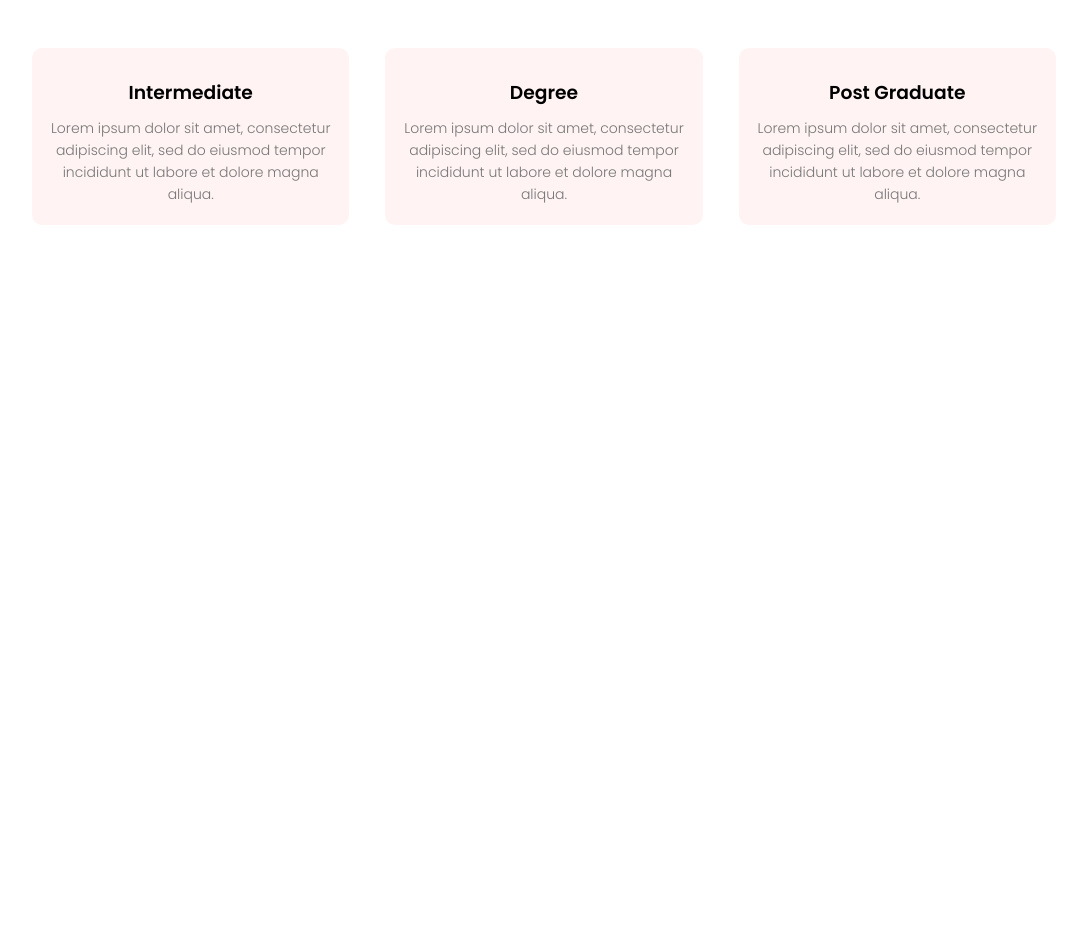
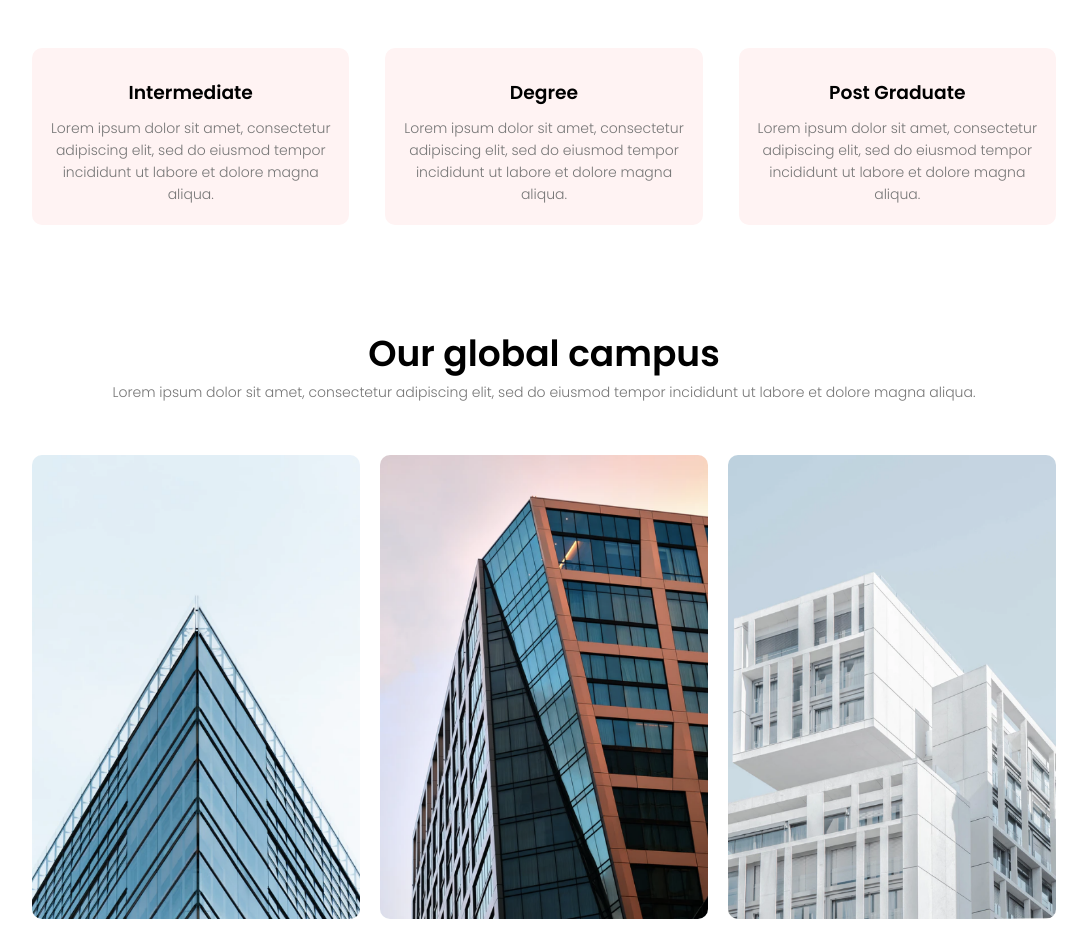
Before and after one commit to zhyzhy11123/website-keme, a plain HTML site: page index.html in a window 1280 px wide. Shown: the part 980-1929 px from the top of the page, without its empty margins (96-1183 px from the left). Before the commit the page ends 1256 px from the top, so only its background shows below. Drawn offline with Linux system fonts and the light colour scheme.

Commit message:
added to main

```diff
--- a/index.html
+++ b/index.html
@@ -74,6 +74,36 @@
       </div>
     </section>
 
+    <!-----------------------Campus---------------------------->
+    <section class="campus">
+      <h1>Our global campus</h1>
+      <p>
+        Lorem ipsum dolor sit amet, consectetur adipiscing elit, sed do eiusmod
+        tempor incididunt ut labore et dolore magna aliqua.
+      </p>
+
+      <div class="row">
+        <div class="campus-col">
+          <img src="eduford_img/eduford_img/london.png" />
+          <div class="layer">
+            <h3>LONDON</h3>
+          </div>
+        </div>
+        <div class="campus-col">
+          <img src="eduford_img/eduford_img/newyork.png" />
+          <div class="layer">
+            <h3>NEW YORK</h3>
+          </div>
+        </div>
+        <div class="campus-col">
+          <img src="eduford_img/eduford_img/washington.png" />
+          <div class="layer">
+            <h3>WASHINGTON</h3>
+          </div>
+        </div>
+      </div>
+    </section>
+
     <!------------------------JavaScript for toggle menu------------>
     <script>
       var navLinks = document.getElementById("navLinks");
--- a/style.css
+++ b/style.css
@@ -161,3 +161,57 @@ h3 {
     flex-direction: column;
   }
 }
+
+/*---------campus----------*/
+
+.campus {
+  width: 80%;
+  margin: auto;
+  text-align: center;
+  padding-top: 50px;
+}
+
+.campus-col {
+  flex-basis: 32%;
+  border-radius: 10px;
+  margin-bottom: 30px;
+  position: relative;
+  overflow: hidden;
+}
+
+.campus-col img {
+  width: 100%;
+  display: block;
+}
+
+.layer {
+  background: transparent;
+  height: 100%;
+  width: 100%;
+  position: absolute;
+  top: 0;
+  left: 0;
+  transition: 0.5s;
+}
+
+.layer:hover {
+  background: rgba(226, 0, 0, 0.7);
+}
+
+.layer h3 {
+  width: 100%;
+  font-weight: 500;
+  color: white;
+  font-size: 26px;
+  bottom: 0;
+  left: 50%;
+  transform: translateX(-50%);
+  position: absolute;
+  opacity: 0;
+  transition: 0.5s;
+}
+
+.layer:hover h3 {
+  bottom: 49%;
+  opacity: 1;
+}
```
